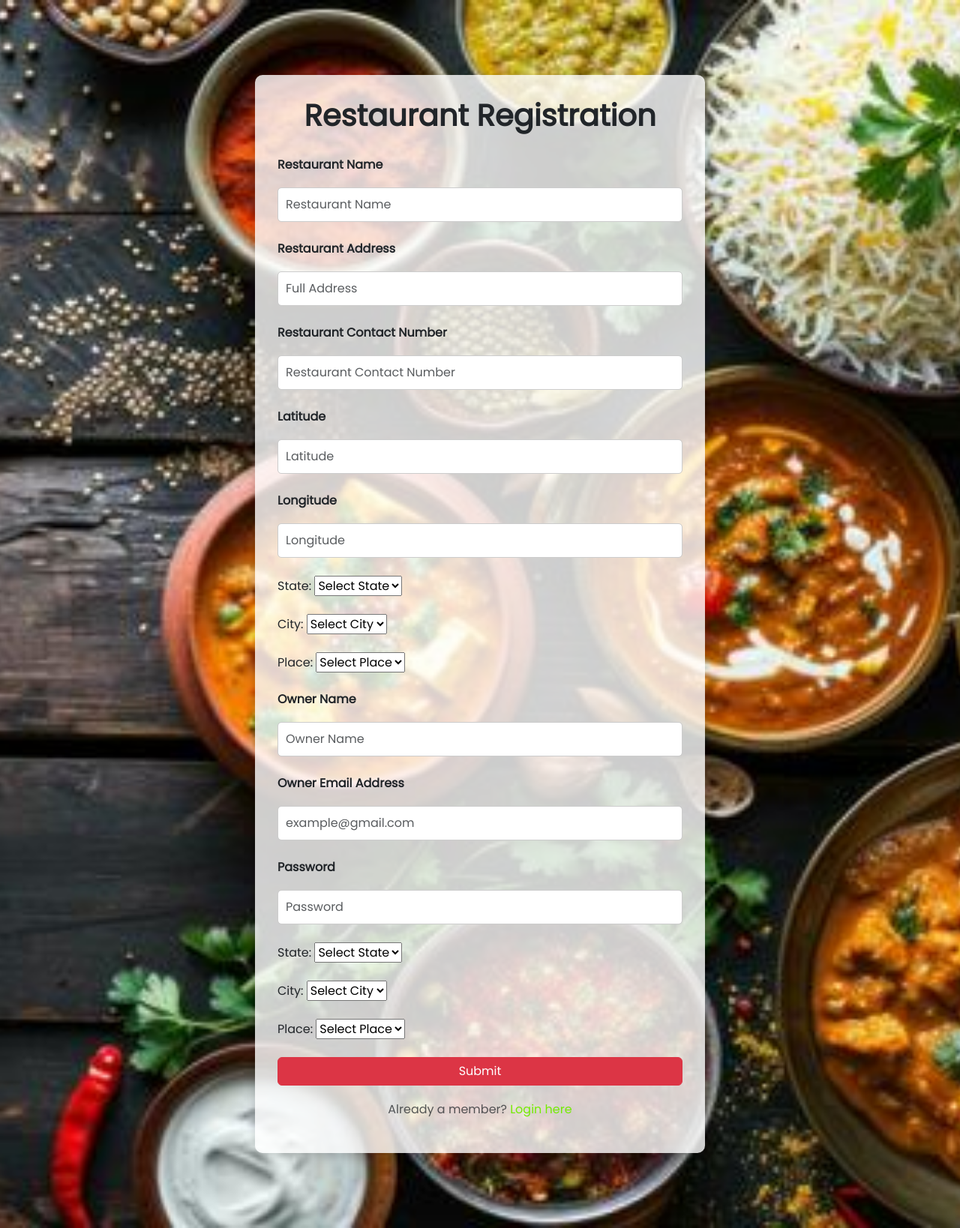
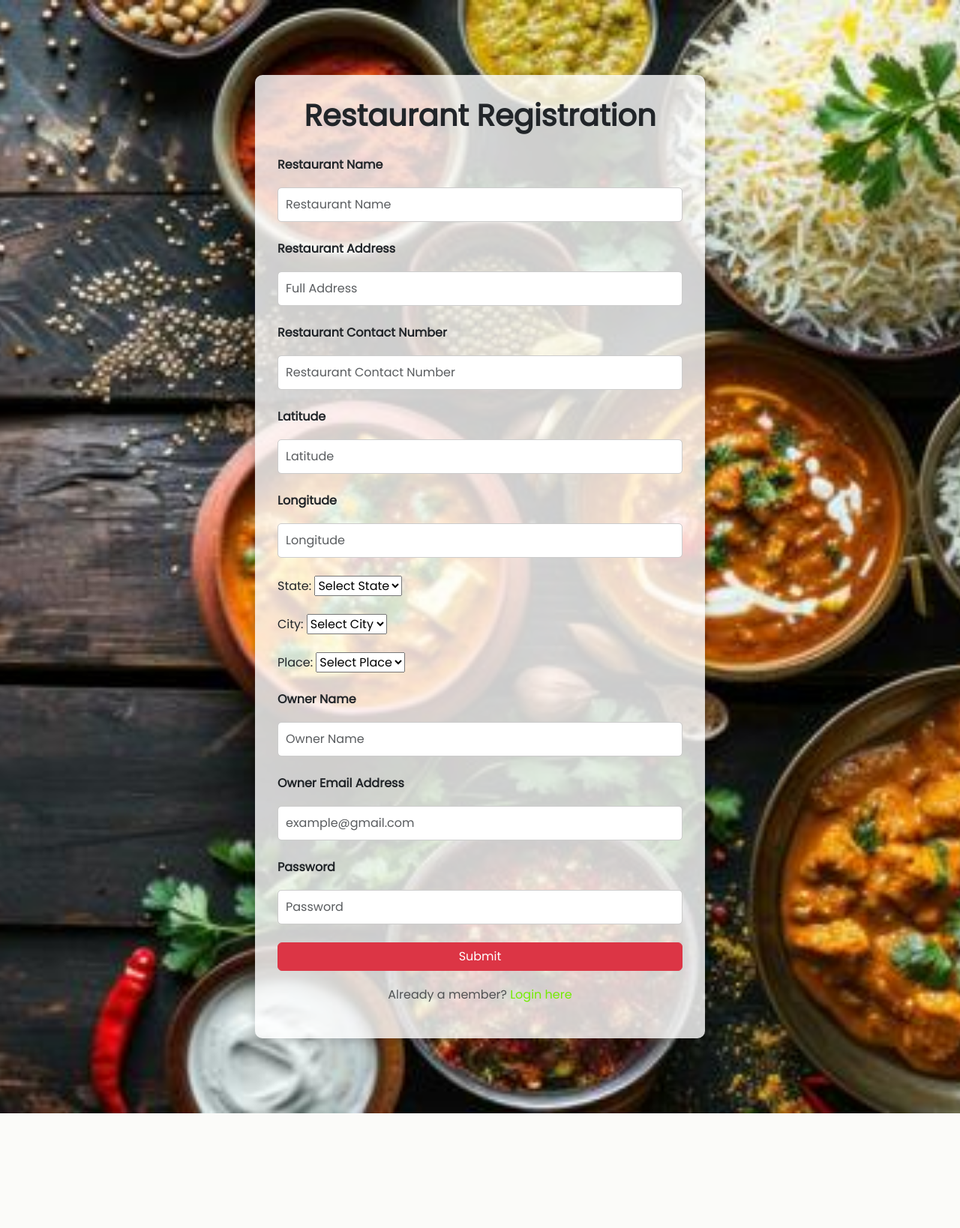
Before and after one commit to sailesh-prasad/Online_Food_Ordering_System, a Django app: template restaurant/templates/registerRestaurant.html in a window 1280 px wide. Shown: the whole page at 75% size. After the commit the page ends 1485 px from the top, so only its background shows below. Run offline with Django 3.2, Linux system fonts and the light colour scheme; the template is opened without the code that fills it, so the values that code supplies are empty.

```diff
--- a/restaurant/templates/registerRestaurant.html
+++ b/restaurant/templates/registerRestaurant.html
@@ -161,25 +161,6 @@
                 <input type="password" id="password" class="form-control" placeholder="Password" name="password" required />
             </div>
 
-            <!-- Section 3: Location Details -->
-            <label for="state">State:</label>
-        <select id="state" name="state" required>
-            <option value="">Select State</option>
-            {% for state in states %}
-            <option value="{{ state.id }}">{{ state.name }}</option>
-            {% endfor %}
-        </select><br><br>
-
-        <label for="city">City:</label>
-        <select id="city" name="city" required>
-            <option value="">Select City</option>
-        </select><br><br>
-
-        <label for="place">Place:</label>
-        <select id="place" name="place" required>
-            <option value="">Select Place</option>
-        </select><br><br>
-
             <!-- Submit Button -->
             <button type="submit" class="btn btn-danger">Submit</button>
 
```
Also changed, not shown: db.sqlite3, media/images/Pani_Puri.JPG (added), media/images/poori.jpeg (added).
